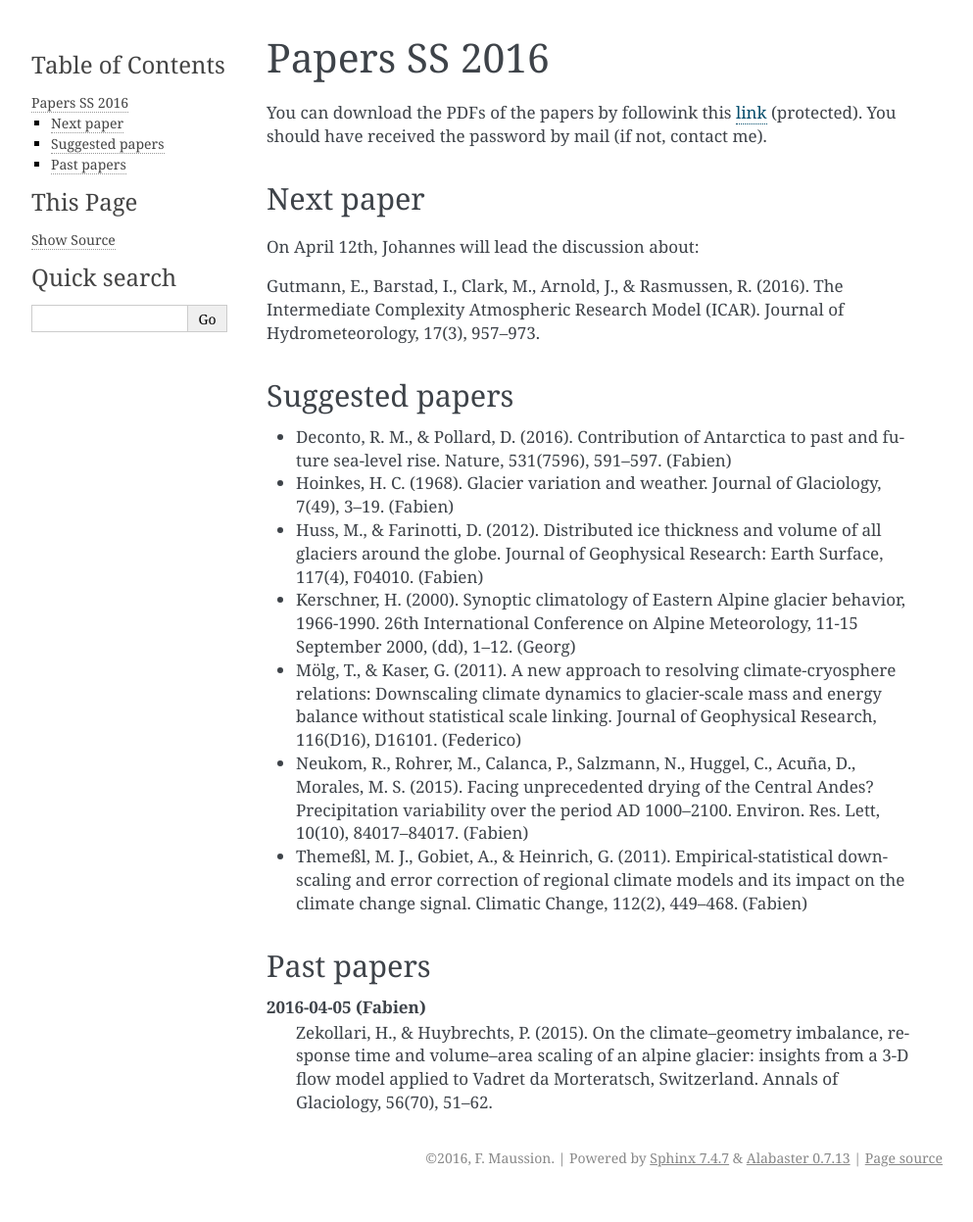
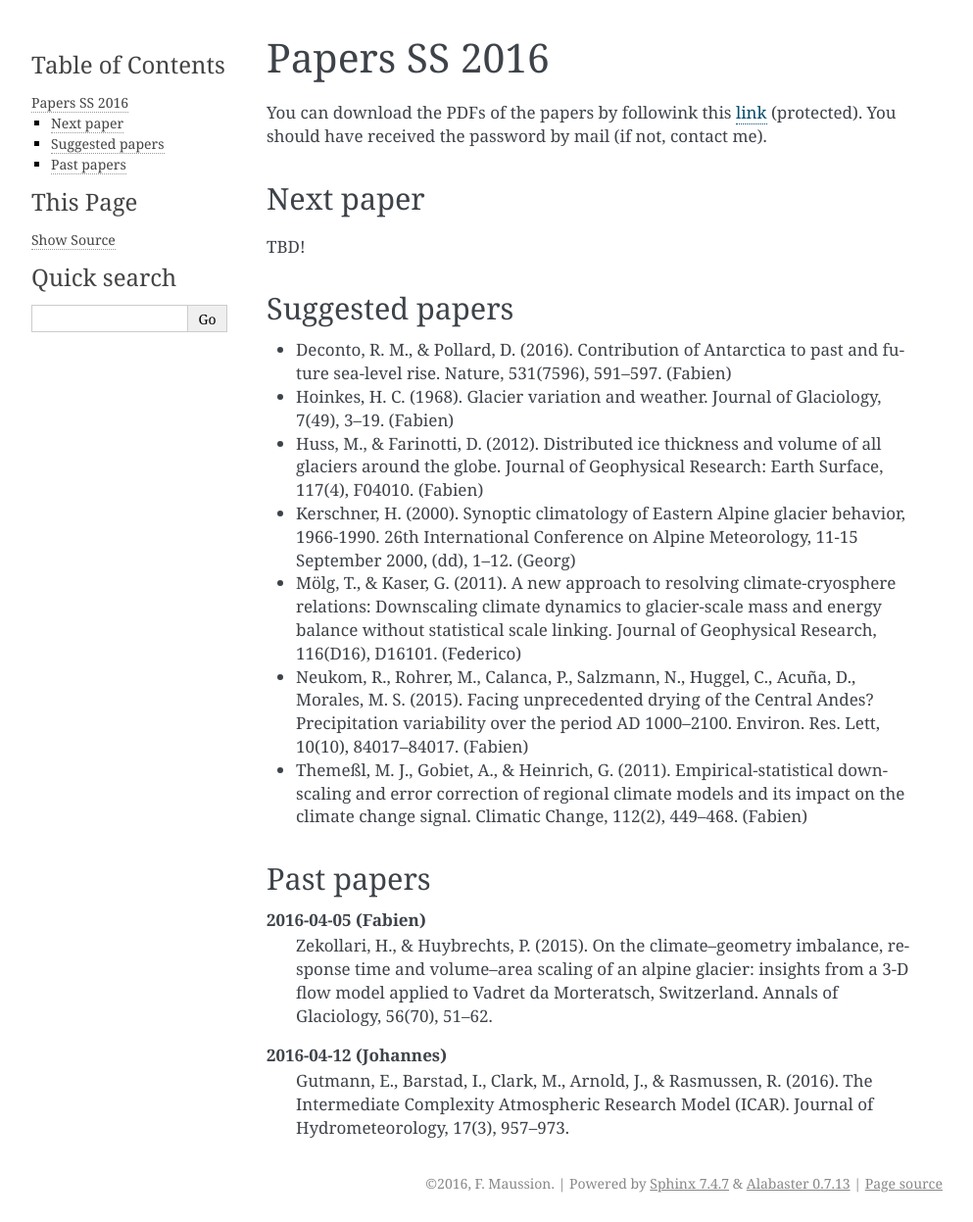
Before and after one commit to fmaussion/acinn_litsem, a Sphinx documentation site: the page built from docs/ss_2016.rst, in a window 1280 px wide. Shown: the whole page at 98% size, without its empty margins (148-1141 px from the left). Built offline with Sphinx 7.4.7, drawn with Linux system fonts in a browser that asks for light colours; before the commit the page ends 1221 px from its top, so only the background shows below that.

Commit message:
new paper

```diff
--- a/docs/ss_2016.rst
+++ b/docs/ss_2016.rst
@@ -11,11 +11,7 @@ me).
 Next paper
 ----------
 
-On April 12th, Johannes will lead the discussion about:
-
-Gutmann, E., Barstad, I., Clark, M., Arnold, J., & Rasmussen, R. (2016).
-The Intermediate Complexity Atmospheric Research Model (ICAR). Journal of
-Hydrometeorology, 17(3), 957–973.
+TBD!
 
 
 Suggested papers
@@ -59,3 +55,8 @@ Past papers
     response time and volume–area scaling of an alpine glacier: insights from a
     3-D flow model applied to Vadret da Morteratsch, Switzerland. Annals of
     Glaciology, 56(70), 51–62.
+
+**2016-04-12 (Johannes)**
+    Gutmann, E., Barstad, I., Clark, M., Arnold, J., & Rasmussen, R. (2016).
+    The Intermediate Complexity Atmospheric Research Model (ICAR). Journal of
+    Hydrometeorology, 17(3), 957–973.
```
